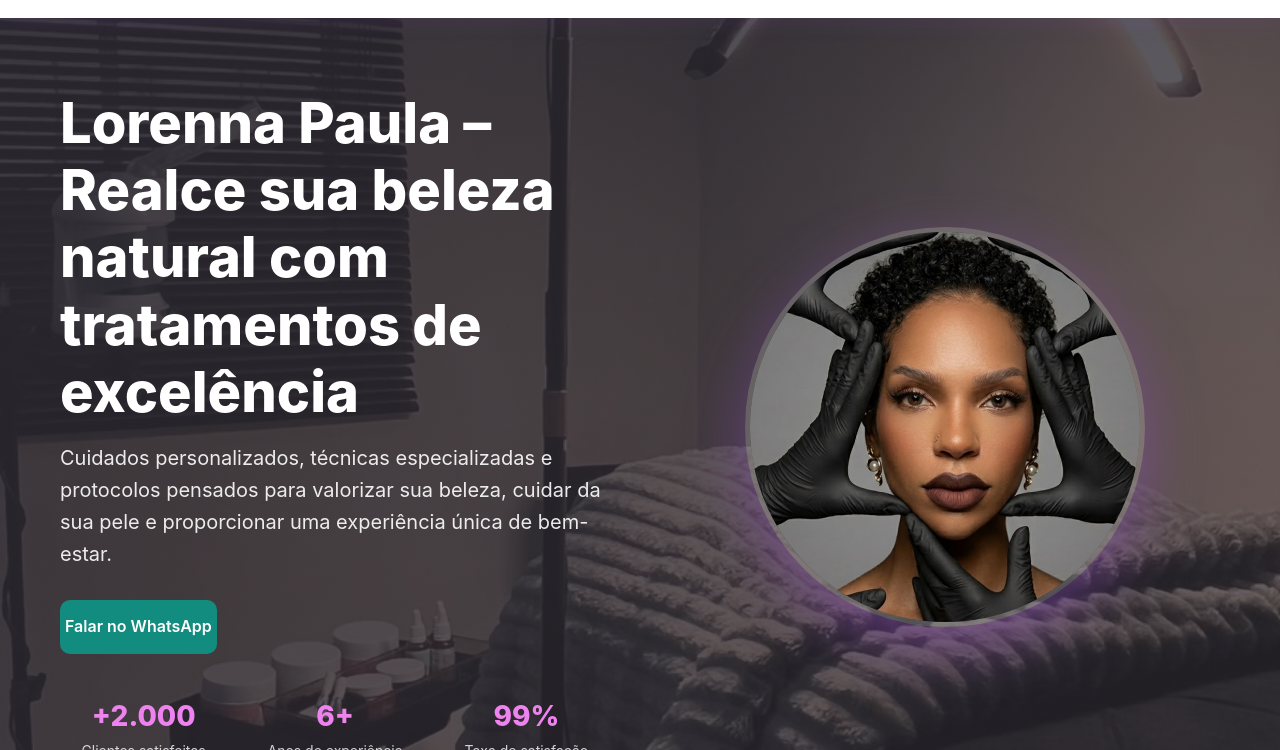
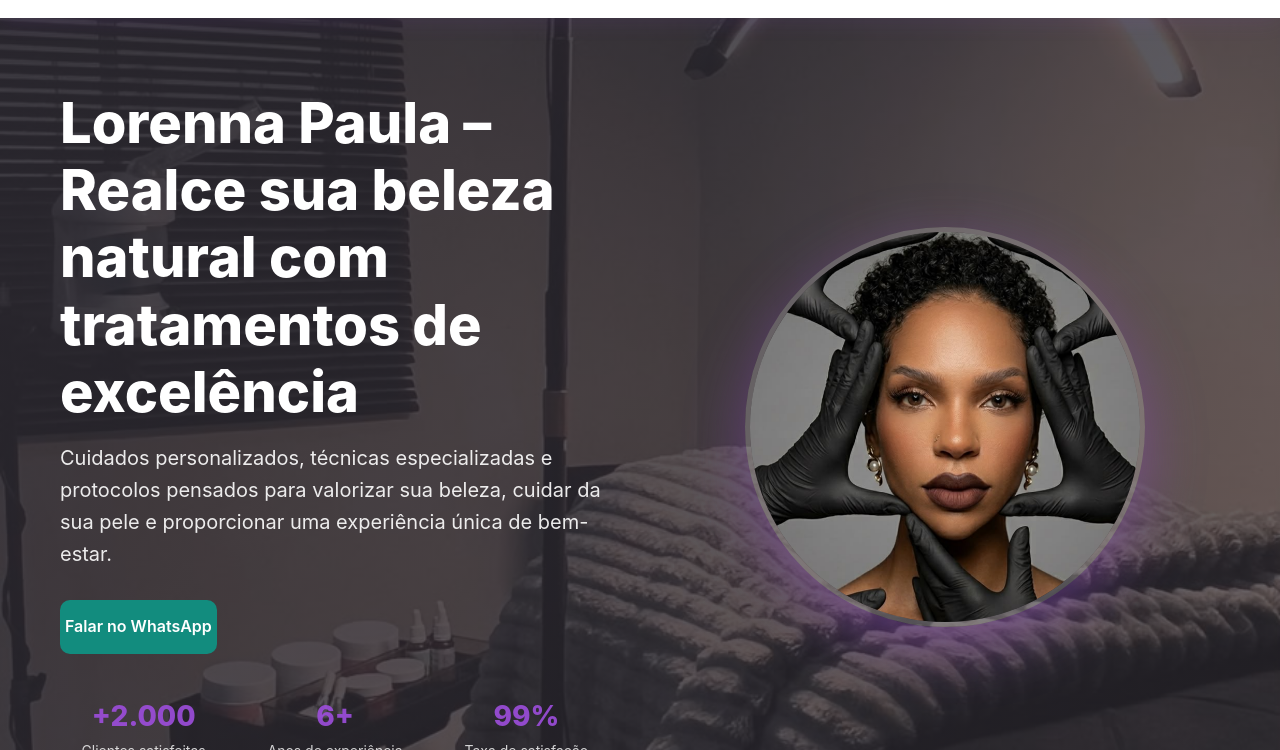
Before and after one commit to luancarlos13/Lorenna-Estetica, a plain HTML site: page index.html in a window 1280 px wide. Shown: the part 50-800 px from the top of the page. Drawn offline with Linux system fonts and the light colour scheme.

Commit message:
update css

```diff
--- a/styles.css
+++ b/styles.css
@@ -287,7 +287,7 @@ p {
 }
 
 .hero .stat-number {
-    color: violet;
+    color: rgba(157, 78, 221, 0.9);
 }
 
 .hero .stat-label {
@@ -338,7 +338,7 @@ p {
     display: block;
     font-size: 1.75rem;
     font-weight: 800;
-    color: var(--primary);
+    color: rgba(157, 78, 221, 0.9);
 }
 
 .stat-label {
```
